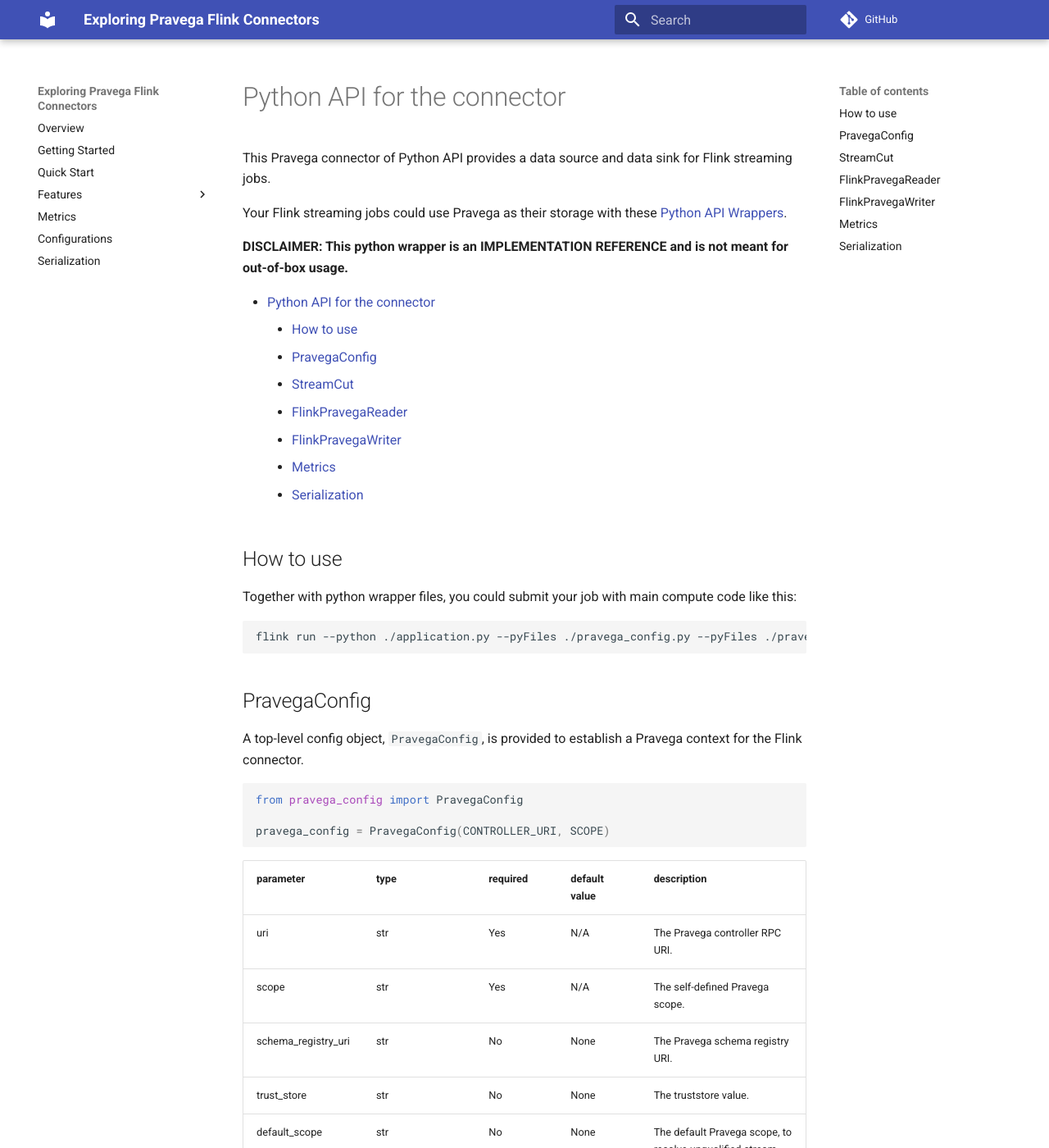
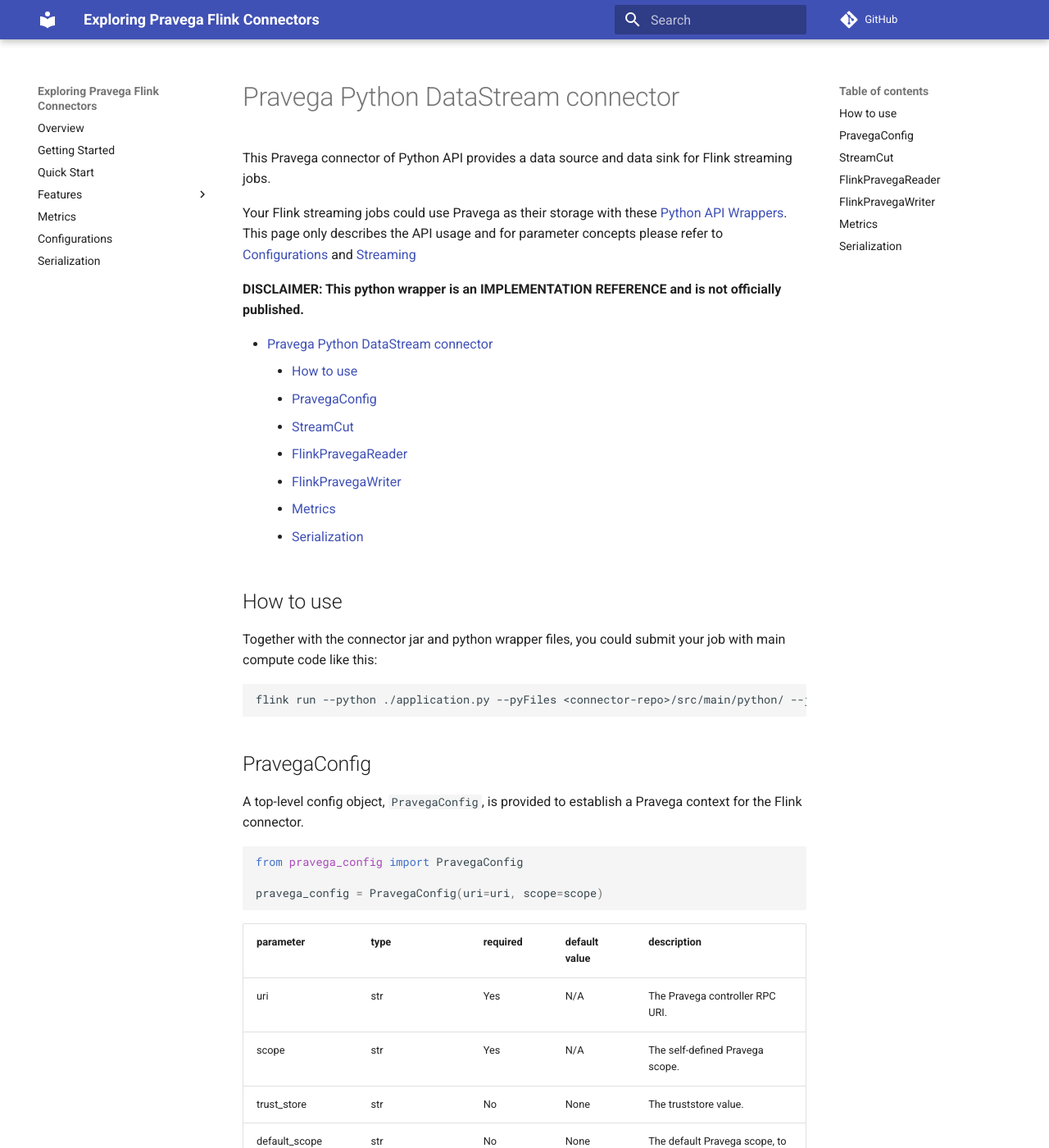
Before and after one commit to pravega/flink-connectors, an MkDocs documentation site: the page built from documentation/src/docs/python.md, in a window 1280 px wide and 1400 px high. Shown: the whole window at 82% size. Built offline with MkDocs 1.6.1 and Material for MkDocs 9.7.7, drawn with Linux system fonts in a browser that asks for light colours; comment, search, counter and statistics services are not loaded; some of the changed text lies outside the part shown.

Commit message:
fix comments
Signed-off-by: thekingofcity <3353040+thekingofcity@users.noreply.github.com>

````diff
--- a/documentation/src/docs/python.md
+++ b/documentation/src/docs/python.md
@@ -1,19 +1,19 @@
-# Python API for the connector
+# Pravega Python DataStream connector
 
 This Pravega connector of Python API provides a data source and data sink for Flink streaming jobs.
 
-Your Flink streaming jobs could use Pravega as their storage with these [Python API Wrappers](https://github.com/pravega/flink-connectors/tree/master/src/main/python).
+Your Flink streaming jobs could use Pravega as their storage with these [Python API Wrappers](https://github.com/pravega/flink-connectors/tree/master/src/main/python). This page only describes the API usage and for parameter concepts please refer to [Configurations](configurations.md) and [Streaming](streaming.md)
 
-**DISCLAIMER: This python wrapper is an IMPLEMENTATION REFERENCE and is not meant for out-of-box usage.**
+**DISCLAIMER: This python wrapper is an IMPLEMENTATION REFERENCE and is not officially published.**
 
 [TOC]
 
 ## How to use
 
-Together with python wrapper files, you could submit your job with main compute code like this:
+Together with the connector jar and python wrapper files, you could submit your job with main compute code like this:
 
 ```bash
-flink run --python ./application.py --pyFiles ./pravega_config.py --pyFiles ./pravega_writer.py --pyFiles ./pravega_reader.py --jarfile /path/to/pravega-connectors-flink.jar
+flink run --python ./application.py --pyFiles <connector-repo>/src/main/python/ --jarfile /path/to/pravega-connectors-flink.jar
 ```
 
 ## PravegaConfig
@@ -23,30 +23,23 @@
 ```python
 from pravega_config import PravegaConfig
 
-pravega_config = PravegaConfig(CONTROLLER_URI, SCOPE)
+pravega_config = PravegaConfig(uri=uri, scope=scope)
 ```
 
 |parameter|type|required|default value|description|
 |-|-|-|-|-|
 |uri|str|Yes|N/A|The Pravega controller RPC URI.|
 |scope|str|Yes|N/A|The self-defined Pravega scope.|
-|schema_registry_uri|str|No|None|The Pravega schema registry URI.|
 |trust_store|str|No|None|The truststore value.|
 |default_scope|str|No|None|The default Pravega scope, to resolve unqualified stream names and to support reader groups.|
 |credentials|DefaultCredentials|No|None|The Pravega credentials to use.|
 |validate_hostname|bool|No|True|TLS hostname validation.|
 
-For more details about *Default Scope*? See [the java doc](https://github.com/pravega/flink-connectors/blob/master/documentation/src/docs/configurations.md#understanding-the-default-scope).
-
 ## StreamCut
-
-A `StreamCut` represents a specific position in a Pravega Stream, which may be obtained from various API interactions with the Pravega client. The `FlinkPravegaReader` accepts a `StreamCut` as the start and/or end position of a given stream. For further reading on `StreamCuts`, please refer to documentation on [StreamCut](http://pravega.io/docs/latest/streamcuts/) and [sample code(java only)](https://github.com/pravega/pravega-samples/tree/master/pravega-client-examples/src/main/java/io/pravega/example/streamcuts).
 
 A `StreamCut` object could be constructed from the `from_base64` class method where a base64 str is passed as the only parameter.
 
 By default, the `FlinkPravegaReader` will pass the `UNBOUNDED` `StreamCut` which let the reader read from the HEAD to the TAIL.
-
-For more details about *Historical Stream Processing*? See [the java doc](https://github.com/pravega/flink-connectors/blob/master/documentation/src/docs/streaming.md#historical-stream-processing).
 
 ## FlinkPravegaReader
 
@@ -86,8 +79,6 @@
 |event_read_timeout|timedelta|No|None(1 second on java side)|Sets the timeout for the call to read events from Pravega. After the timeout expires (without an event being returned), another call will be made.|
 |max_outstanding_checkpoint_request|int|No|None(3 on java side)|Configures the maximum outstanding checkpoint requests to Pravega.|
 
-For more details about concepts like *Reader Parallelism* and *Checkpointing*? See [the java doc](https://github.com/pravega/flink-connectors/blob/master/documentation/src/docs/streaming.md#input-streams).
-
 ## FlinkPravegaWriter
 
 Use `FlinkPravegaWriter` as a datastream sink. Could be added by `env.add_sink`.
@@ -119,11 +110,9 @@
 |enable_watermark|bool|No|False|Emit Flink watermark in event-time semantics to Pravega streams.|
 |txn_lease_renewal_period|timedelta|No|None(30 seconds on java side)|Report Pravega metrics.|
 
-For more details about concepts like *Watermark* and *Writer Modes*? See [the java doc](https://github.com/pravega/flink-connectors/blob/master/documentation/src/docs/streaming.md#writer-parallelism).
-
 ## Metrics
 
-Metrics are reported by default unless it is explicitly disabled using enable_metrics(False) option. See [Metrics](https://github.com/pravega/flink-connectors/blob/master/documentation/src/docs/metrics.md) page for more details on type of metrics that are reported.
+Metrics are reported by default unless it is explicitly disabled using enable_metrics(False) option. See [Metrics](metrics.md) page for more details on type of metrics that are reported.
 
 ## Serialization
 
````
Also changed, not shown: documentation/src/docs/index.md (+7 -5 lines).
